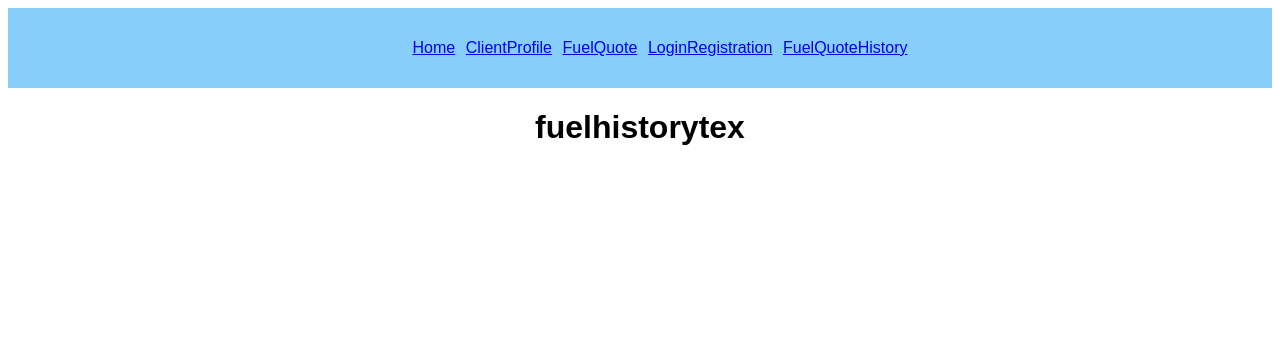
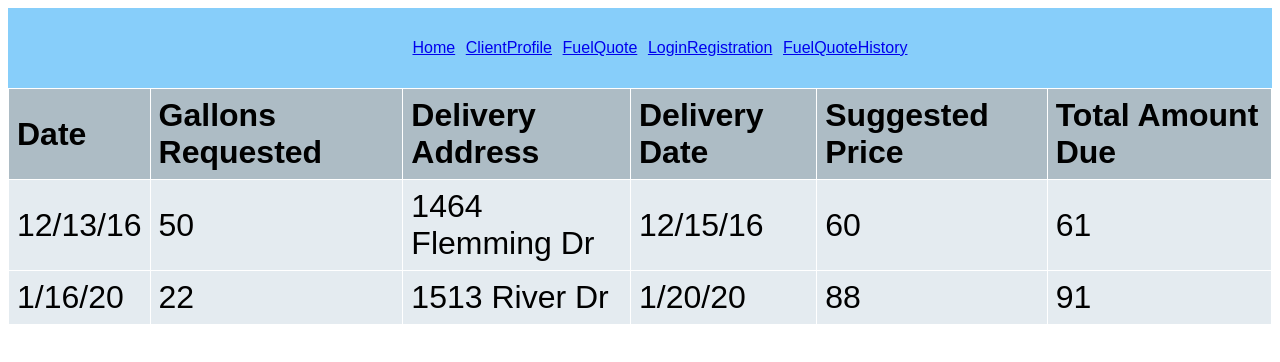
Before and after one commit to FranklinTrinh7624/COSC4353HW, a React (Create React App) app: page /fuelquotehistory in a window 1280 px wide. Shown: the top 362 px of the page. Built offline with nearby package versions, Linux system fonts and the light colour scheme; what react-native would draw is missing.

Commit message:
furl quote history

```diff
--- a/src/ClientProfile.js
+++ b/src/ClientProfile.js
@@ -9,3 +9,67 @@ function ClientProfile() {
 }
 
 export default ClientProfile;
+
+class Profile extends React.Component {
+  constructor(props) {
+    super(props);
+
+    this.state = {
+      firstName: null,
+      lastName: null,
+      firstAddress: null,
+      secondAddress: null,
+      city: null,
+      state: null,
+      zipcode: null,
+      errors: {
+        firstName: "",
+        lastName: "",
+        firstAddress: "",
+        secondAddress: "",
+        city: "",
+        state: "",
+        zipcode: ""
+      }
+    };
+  }
+
+  handleChange = (event) => {
+    event.preventDefault();
+    const { info, value } = event.target;
+    let errors = this.state.errors;
+
+    switch (info) {
+      case "firstName":
+        errors.firstName = value.length > 50 ? "Maximum is 50 characters" : "";
+        break;
+      case "lastName":
+        errors.lastName = value.length > 50 ? "Maximum is 50 characters" : "";
+        break;
+      case "firstAddress":
+        errors.firstAddress =
+          value.length > 100 ? "Maximum is 100 characters" : "";
+        break;
+      case "secondAddress":
+        errors.secondAddress =
+          value.length > 100 ? "Maximum is 100 characters" : "";
+        break;
+      case "city":
+        errors.city = value.length > 100 ? "Maximum is 100 characters" : "";
+        break;
+      case "state":
+        errors.state = value.length < 2 ? "Please select a state" : "";
+        break;
+      case "zipcode":
+        if (value.length < 5) {
+          errors.zipcode = "At least 5 characters required";
+        } else if (value.length > 9) {
+          errors.zipcode = "Maximum is 9 characters";
+        }
+        break;
+      default:
+        break;
+    }
+    this.setState({ errors, [info]: value }, () => console.log(this.state));
+  };
+}
--- a/src/FuelQuoteHistory.js
+++ b/src/FuelQuoteHistory.js
@@ -1,9 +1,36 @@
-import React from "react";
+import React, { useState } from "react";
+import "./styles.css";
+import data from "./mock-data.json";
 
 function FuelQuoteHistory() {
+  const [history, setHistory] = useState(data);
+
   return (
-    <div>
-      <h1>fuelhistorytex</h1>
+    <div className="FuelQuoteHisotry">
+      <table>
+        <thead>
+          <tr>
+            <th>Date</th>
+            <th>Gallons Requested</th>
+            <th>Delivery Address</th>
+            <th>Delivery Date</th>
+            <th>Suggested Price</th>
+            <th>Total Amount Due</th>
+          </tr>
+        </thead>
+        <tbody>
+          {history.map((historySet) => (
+            <tr>
+              <td>{historySet.Date}</td>
+              <td>{historySet.GallonsRequested}</td>
+              <td>{historySet.DeliveryAddress}</td>
+              <td>{historySet.DeliveryDate}</td>
+              <td>{historySet.SuggestedPrice}</td>
+              <td>{historySet.TotalAmountDue}</td>
+            </tr>
+          ))}
+        </tbody>
+      </table>
     </div>
   );
 }
--- /dev/null
+++ b/src/mock-data.json
@@ -0,0 +1,21 @@
+[
+  {
+    "id": 1,
+    "Date": "12/13/16",
+    "GallonsRequested": "50",
+    "DeliveryAddress": "1464 Flemming Dr",
+    "DeliveryDate": "12/15/16",
+    "SuggestedPrice": "60",
+    "TotalAmountDue": "61"
+  },
+
+  {
+    "id": 2,
+    "Date": "1/16/20",
+    "GallonsRequested": "22",
+    "DeliveryAddress": "1513 River Dr",
+    "DeliveryDate": "1/20/20",
+    "SuggestedPrice": "88",
+    "TotalAmountDue": "91"
+  }
+]
--- a/src/styles.css
+++ b/src/styles.css
@@ -48,3 +48,40 @@ nav {
 .login {
   margin-bottom: 15px;
 }
+
+.fuelquotehistory-container {
+  display: flex;
+  flex-direction: column;
+  gap: 10px;
+  padding: 1rem;
+}
+
+table {
+  border-collapse: collapse;
+  width: 100%;
+}
+
+th,
+td {
+  border: 1px solid #ffffff;
+  text-align: left;
+  padding: 8px;
+  font-size: 32px;
+}
+
+th {
+  background-color: rgb(173, 188, 197);
+}
+
+td {
+  background-color: rgb(228, 235, 240);
+}
+
+form td:last-child {
+  display: flex;
+  justify-content: space-evenly;
+}
+
+form * {
+  font-size: 28px;
+}
```
